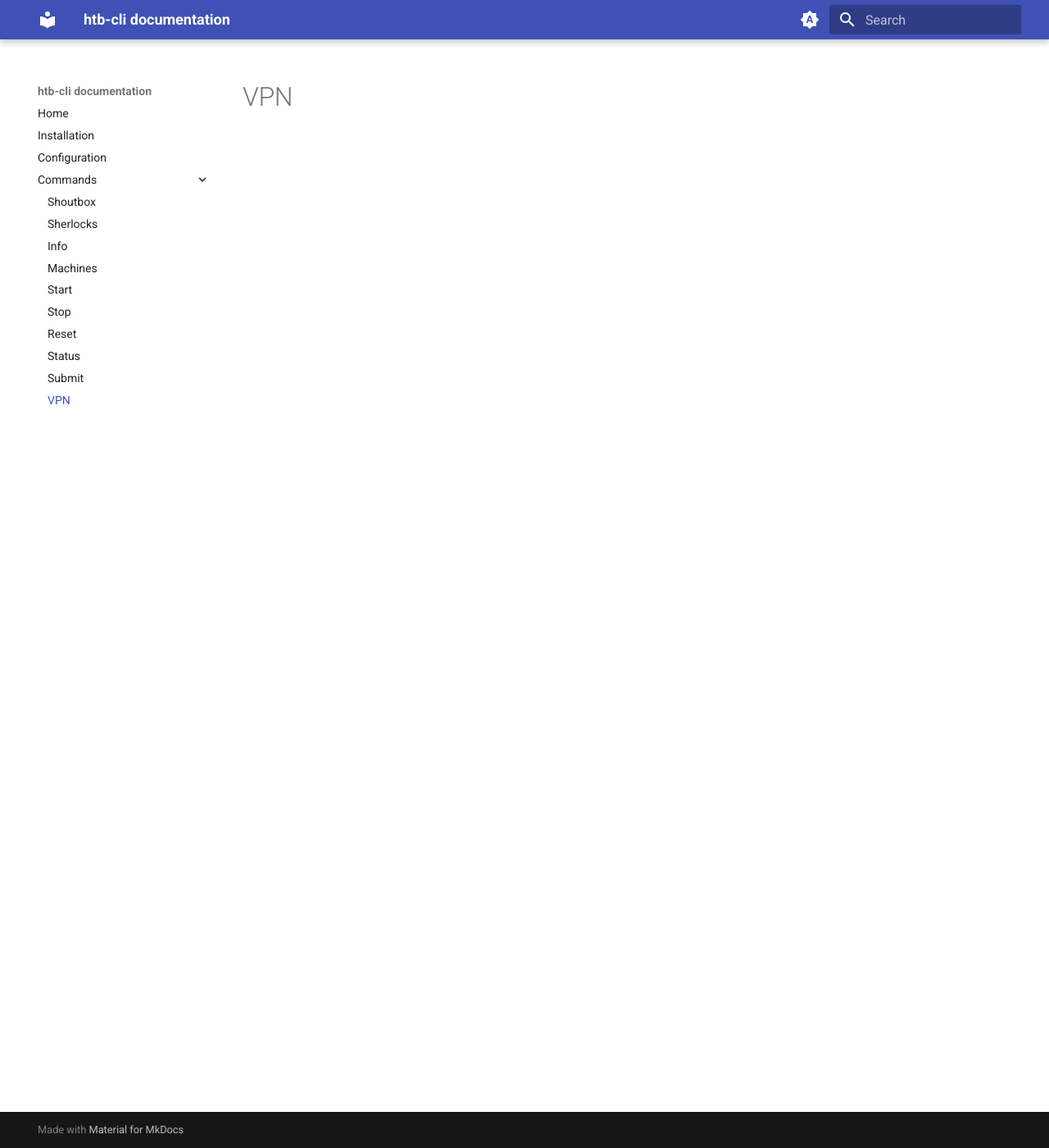
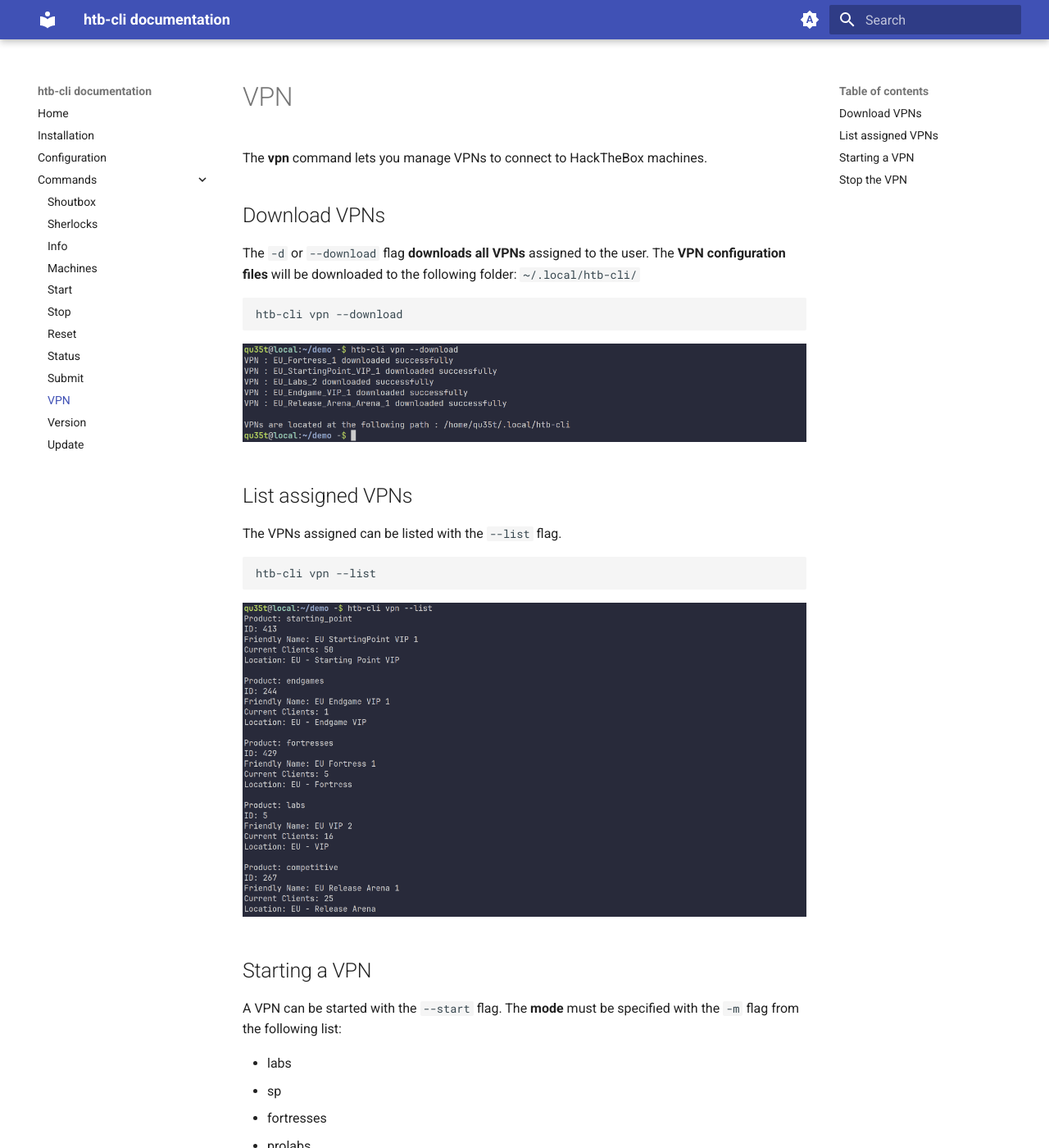
Before and after one commit to GoToolSharing/htb-cli-documentation, an MkDocs documentation site: the page built from docs/commands/vpn.md, in a window 1280 px wide and 1400 px high. Shown: the whole window at 82% size. Built offline with MkDocs 1.6.1 and Material for MkDocs 9.7.7, drawn with Linux system fonts in a browser that asks for light colours; some of the changed text lies outside the part shown.

Commit message:
Add missing pages

````diff
--- a/docs/commands/vpn.md
+++ b/docs/commands/vpn.md
@@ -1 +1,53 @@
 # VPN
+
+The **vpn** command lets you manage VPNs to connect to HackTheBox machines.
+
+## Download VPNs
+
+The `-d` or `--download` flag **downloads all VPNs** assigned to the user.
+The **VPN configuration files** will be downloaded to the following folder: `~/.local/htb-cli/`
+
+```bash
+htb-cli vpn --download
+```
+
+![Download](/assets/commands/vpn/download.png)
+
+## List assigned VPNs
+
+The VPNs assigned can be listed with the `--list` flag.
+
+```bash
+htb-cli vpn --list
+```
+
+![List](/assets/commands/vpn/list.png)
+
+
+## Starting a VPN
+
+A VPN can be started with the `--start` flag.
+The **mode** must be specified with the `-m` flag from the following list:
+
+* labs
+* sp
+* fortresses
+* prolabs
+* endgames
+* competitive
+
+```bash
+htb-cli vpn -m labs --start
+```
+
+![Start](/assets/commands/vpn/start.png)
+
+## Stop the VPN
+
+We can also stop the active VPN with the `--stop` flag.
+
+```bash
+htb-cli vpn --stop
+```
+
+![Stop](/assets/commands/vpn/stop.png)
--- a/mkdocs.yml
+++ b/mkdocs.yml
@@ -58,3 +58,5 @@
       - Status: commands/status.md
       - Submit: commands/submit.md
       - VPN: commands/vpn.md
+      - Version: commands/version.md
+      - Update: commands/update.md
````
Also changed, not shown: docs/commands/update.md (added, +9 -0 lines), docs/commands/version.md (added, +9 -0 lines), docs/assets/commands/update/update.png (added), docs/assets/commands/version/version.png (added), docs/assets/commands/vpn/download.png (added), docs/assets/commands/vpn/list.png (added), docs/assets/commands/vpn/start.png (added), docs/assets/commands/vpn/stop.png (added).
